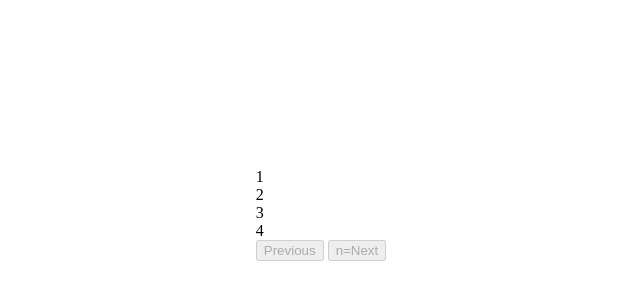
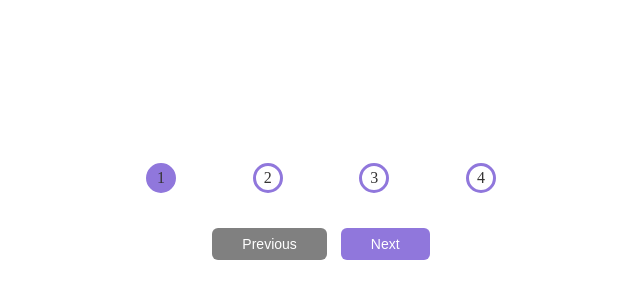
Before and after one commit to danielapsalas/js-50-day-challenge, a plain HTML site: page progress-bar.html in a window 1280 px wide. Shown: the part 186-486 px from the top of the page, without its empty margins (319-959 px from the left). Drawn offline with Linux system fonts and the light colour scheme.

Commit message:
added css styling

```diff
--- a/css/progress-bar.css
+++ b/css/progress-bar.css
@@ -10,3 +10,81 @@
     height: 100vh;
     margin: 0;
 }
+
+.container{
+    text-align: center;
+}
+
+.progress-container{
+    display: flex;
+    justify-content: space-between;
+    position: relative;
+    margin-bottom: 30px;
+    max-width: 100%;
+    width: 350px;
+}
+
+.progress::before{
+    content: '';
+    background-color: #808080;
+    position: absolute;
+    top:50%;
+    left: 0;
+    height: 4px;
+    width: 100%;
+    transform: translateY(-50%);
+    z-index: -1;
+}
+
+.progress{
+    background-color: #9077dc;
+    position: absolute;
+    top:50%;
+    left: 0;
+    height: 4px;
+    width: 0%;
+    transform: translateY(-50%);
+    z-index: -1;
+    transition: 0.4s ease;
+}
+
+.circle{
+    background-color: #fff;
+    color: #343333;
+    border-radius: 50%;
+    height: 30px;
+    width: 30px;
+    display: flex;
+    justify-content: center;
+    align-items: center;
+    border: 3px solid #9077dc;
+    transition: .4s ease;
+}
+
+.circle.active{
+    background-color: #9077dc;
+}
+
+.btn{
+    background-color: #9077dc;;
+    color: #ffffff;
+    border: 0;
+    border-radius: 6px;
+    cursor: pointer;
+    padding: 8px 30px;
+    margin: 5px;
+    font-size: 14px;
+}
+
+.btn:active{
+    transform: scale(0.98);
+}
+
+.btn:focus{
+    outline: 0;
+}
+
+.btn:disabled{
+    background-color: #808080;
+    cursor: not-allowed;
+}
--- a/progress-bar.html
+++ b/progress-bar.html
@@ -17,7 +17,7 @@
       <div class="circle">4</div>
     </div>
     <button class="btn" id="pre" disabled>Previous</button>
-    <button class="btn" id="next" disabled>n=Next</button>
+    <button class="btn" id="next" >Next</button>
   </div>
 </section>
 <script src="js/progress-bar.js"></script>
```
